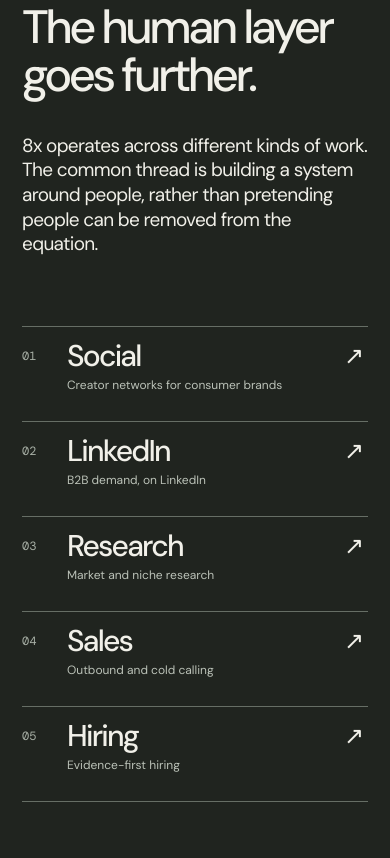
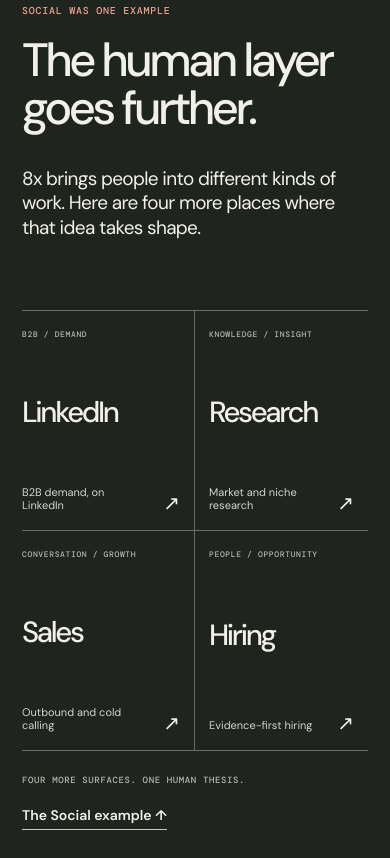
Before and after one commit to gorkemberkgundogdu-alt/8x-life-redesign-concept, a website: page index.html in a window 390 px wide. Shown: the part 3926-4784 px from the top of the page. Drawn offline with nearby package versions, Linux system fonts and the light colour scheme.

Commit message:
Turn business list into four-surface atlas

```diff
--- a/index.html
+++ b/index.html
@@ -74,16 +74,16 @@
     <section class="system" id="network" aria-labelledby="system-title">
       <div class="section-label"><span>03</span><span>ONE THESIS, MANY SURFACES</span></div>
       <div class="system-content">
-        <h2 id="system-title">The human layer<br />goes further.</h2>
-        <p>8x operates across different kinds of work. The common thread is building a system around people, rather than pretending people can be removed from the equation.</p>
+        <div><span class="system-overline">SOCIAL WAS ONE EXAMPLE</span><h2 id="system-title">The human layer<br />goes further.</h2></div>
+        <p>8x brings people into different kinds of work. Here are four more places where that idea takes shape.</p>
       </div>
-      <div class="business-list">
-        <a href="https://www.8x.social/" target="_blank" rel="noopener noreferrer"><span class="index">01</span><strong>Social</strong><span>Creator networks for consumer brands</span><b aria-hidden="true">↗</b></a>
-        <a href="https://8x.business/" target="_blank" rel="noopener noreferrer"><span class="index">02</span><strong>LinkedIn</strong><span>B2B demand, on LinkedIn</span><b aria-hidden="true">↗</b></a>
-        <a href="https://8xresearch.com/" target="_blank" rel="noopener noreferrer"><span class="index">03</span><strong>Research</strong><span>Market and niche research</span><b aria-hidden="true">↗</b></a>
-        <a href="https://8x.sale/" target="_blank" rel="noopener noreferrer"><span class="index">04</span><strong>Sales</strong><span>Outbound and cold calling</span><b aria-hidden="true">↗</b></a>
-        <a href="https://www.8x.careers/" target="_blank" rel="noopener noreferrer"><span class="index">05</span><strong>Hiring</strong><span>Evidence-first hiring</span><b aria-hidden="true">↗</b></a>
+      <div class="business-atlas" aria-label="Four more 8x businesses">
+        <a class="surface surface-linkedin" href="https://8x.business/" target="_blank" rel="noopener noreferrer"><span class="surface-type">B2B / DEMAND</span><strong>LinkedIn</strong><span class="surface-bottom"><span>B2B demand, on LinkedIn</span><b aria-hidden="true">↗</b></span></a>
+        <a class="surface surface-research" href="https://8xresearch.com/" target="_blank" rel="noopener noreferrer"><span class="surface-type">KNOWLEDGE / INSIGHT</span><strong>Research</strong><span class="surface-bottom"><span>Market and niche research</span><b aria-hidden="true">↗</b></span></a>
+        <a class="surface surface-sales" href="https://8x.sale/" target="_blank" rel="noopener noreferrer"><span class="surface-type">CONVERSATION / GROWTH</span><strong>Sales</strong><span class="surface-bottom"><span>Outbound and cold calling</span><b aria-hidden="true">↗</b></span></a>
+        <a class="surface surface-hiring" href="https://www.8x.careers/" target="_blank" rel="noopener noreferrer"><span class="surface-type">PEOPLE / OPPORTUNITY</span><strong>Hiring</strong><span class="surface-bottom"><span>Evidence-first hiring</span><b aria-hidden="true">↗</b></span></a>
       </div>
+      <div class="system-after"><span>FOUR MORE SURFACES. ONE HUMAN THESIS.</span><a href="#work">The Social example <span aria-hidden="true">↑</span></a></div>
     </section>
 
     <section class="section approach" id="approach" aria-labelledby="approach-title">
--- a/v2.css
+++ b/v2.css
@@ -20,3 +20,26 @@
 .closing-footer{background:var(--dark);color:var(--paper);border-top:0;margin:150px -3vw -35px;padding:45px 3vw 35px}
 @media(max-width:850px){.closing-footer{margin-left:-22px;margin-right:-22px;padding-left:22px;padding-right:22px}}
 @media(max-width:600px){.closing-footer{margin-top:110px;margin-bottom:-35px;padding-top:35px;padding-bottom:35px}}
+
+/* 03 is a company atlas, after 02's sequential work narrative. */
+.system-overline{display:block;margin-bottom:24px;color:#e7a28c;font:500 11px 'DM Mono',monospace;letter-spacing:.075em}
+.business-atlas{display:grid;grid-template-columns:repeat(10,minmax(0,1fr));border-bottom:1px solid #666e65}
+.surface{min-height:clamp(285px,25vw,420px);display:flex;flex-direction:column;gap:35px;padding:28px 28px 25px 0;border-top:1px solid #666e65;transition:background .25s,padding .25s,color .25s}
+.surface:nth-child(1),.surface:nth-child(4){grid-column:span 6}
+.surface:nth-child(2),.surface:nth-child(3){grid-column:span 4}
+.surface:nth-child(1),.surface:nth-child(3){border-right:1px solid #666e65}
+.surface:nth-child(2),.surface:nth-child(4){padding-left:28px}
+.surface:hover,.surface:focus-visible{background:#303a31;padding-left:25px;outline:none}
+.surface:nth-child(2):hover,.surface:nth-child(2):focus-visible,.surface:nth-child(4):hover,.surface:nth-child(4):focus-visible{padding-left:53px}
+.surface-type{color:#afb7ad;font:500 11px 'DM Mono',monospace;letter-spacing:.08em}
+.surface strong{font-size:clamp(57px,7vw,126px);font-weight:500;letter-spacing:-.08em;line-height:.95;margin:auto 0;transition:color .25s}
+.surface:hover strong,.surface:focus-visible strong{color:#e8a28f}
+.surface-bottom{display:flex;justify-content:space-between;align-items:end;gap:15px;font-size:15px;color:#d1d6ce}
+.surface-bottom b{font-size:29px;line-height:1;font-weight:400;color:var(--paper);transition:transform .25s}
+.surface:hover .surface-bottom b,.surface:focus-visible .surface-bottom b{transform:translate(4px,-4px)}
+.system-after{display:flex;justify-content:space-between;align-items:center;gap:20px;padding-top:23px}
+.system-after>span{font:500 11px 'DM Mono',monospace;letter-spacing:.07em;color:#afb7ad}
+.system-after a{font-size:14px;font-weight:600;border-bottom:1px solid #c3c9c1;padding-bottom:5px}
+.system-after a:hover{color:#e8a28f;border-color:#e8a28f}
+@media(max-width:900px){.surface{padding-right:18px}.surface:nth-child(2),.surface:nth-child(4){padding-left:18px}.surface:nth-child(2):hover,.surface:nth-child(2):focus-visible,.surface:nth-child(4):hover,.surface:nth-child(4):focus-visible{padding-left:30px}.surface strong{font-size:clamp(42px,6.5vw,78px)}}
+@media(max-width:600px){.system-overline{margin-bottom:20px;font-size:10px}.business-atlas{grid-template-columns:repeat(2,minmax(0,1fr))}.surface:nth-child(n){grid-column:span 1;min-height:220px;gap:20px;padding:18px 14px 17px 0}.surface:nth-child(even){padding-left:14px}.surface:nth-child(n):hover,.surface:nth-child(n):focus-visible{padding-left:10px}.surface:nth-child(even):hover,.surface:nth-child(even):focus-visible{padding-left:20px}.surface strong{font-size:clamp(25px,7.5vw,39px)}.surface-type{font-size:8px}.surface-bottom{font-size:11px;line-height:1.2;align-items:end}.surface-bottom b{font-size:20px}.system-after{align-items:start;flex-direction:column}.system-after>span{font-size:9px}}
--- a/verify-v2.js
+++ b/verify-v2.js
@@ -16,6 +16,7 @@
         brokenImages: [...document.images].filter(img => !img.complete || img.naturalWidth === 0).map(img => img.src),
       }));
       if (layout.page > layout.viewport || layout.brokenImages.length) throw Error(`${width}px layout: ${JSON.stringify(layout)}`);
+      if (await page.locator('.business-atlas .surface').count() !== 4) throw Error(`${width}px atlas should contain four other businesses`);
       await page.getByRole('button', { name: /Menu/ }).click();
       if (await page.locator('.menu-overlay').isHidden()) throw Error(`${width}px menu did not open`);
       if (width === 390) await page.screenshot({ path: path.join(__dirname, 'research', 'screenshots', 'v2-menu-mobile.png') });
```
Also changed, not shown: capture-v3.js (added, +14 -0 lines), research/brief.md (+1 -1 lines), walkthrough.md (+2 -2 lines), README.md.
